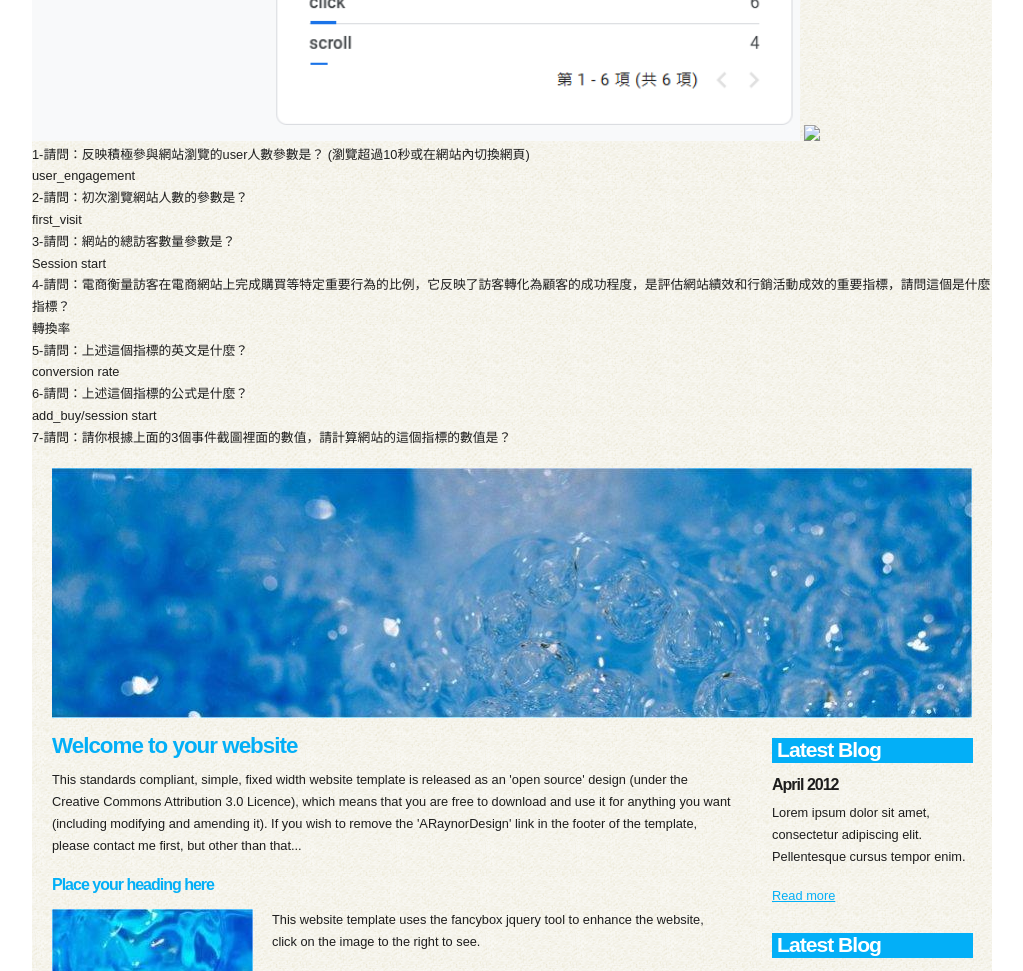
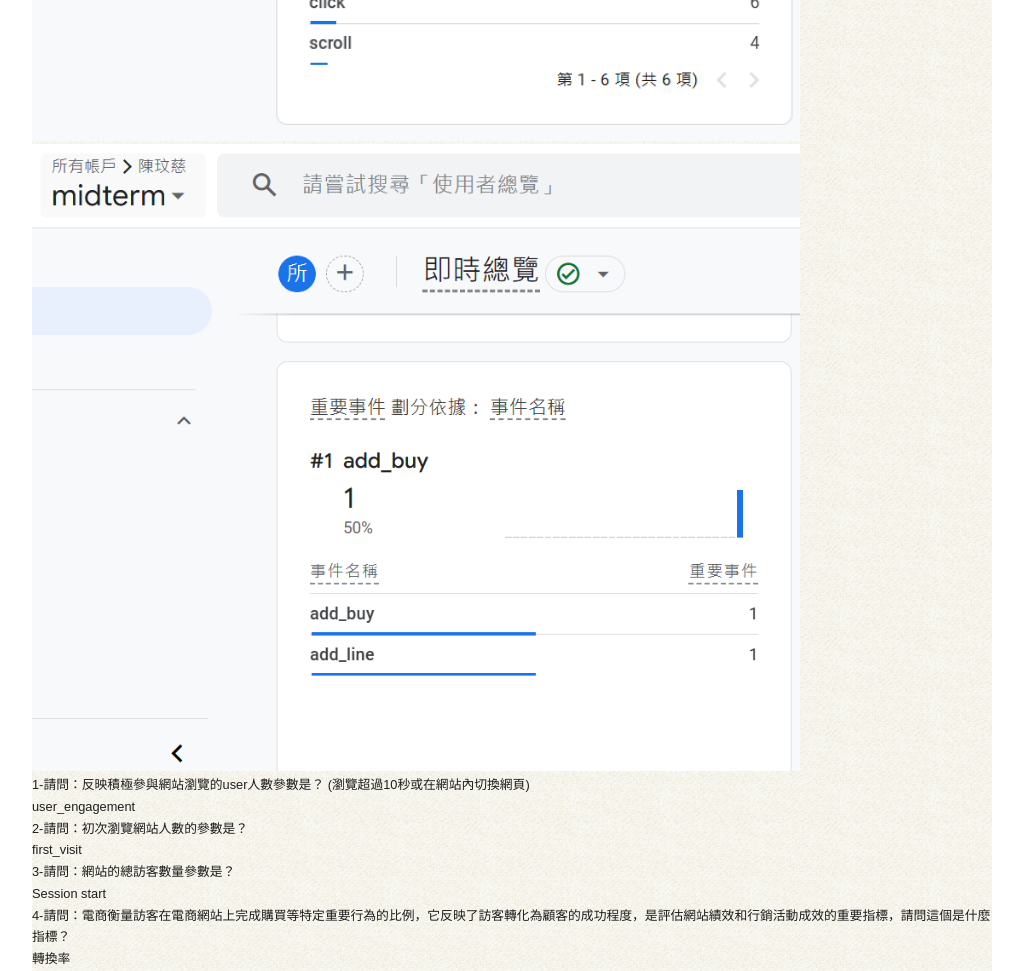
Before and after one commit to wencii/midterm, a plain HTML site: page a5.html in a window 1280 px wide. Shown: the part 1260-2231 px from the top of the page, without its empty margins (128-1151 px from the left). Drawn offline with Linux system fonts and the light colour scheme.

Commit message:
Add files via upload

```diff
--- a/a5.html
+++ b/a5.html
@@ -59,7 +59,7 @@
       <a class="s3" href="https://line.me/R/ti/g/pK9Mt4GSTo">加入電商的Line群組</a>
       <img src="images/螢幕擷取畫面 2024-11-20 145928.png" width="80%">
       <img src="images/螢幕擷取畫面 2024-11-20 150021.png" width="80%">
-      <img src="images" width="80%">
+      <img src="images/螢幕擷取畫面 2024-11-20 151835.png" width="80%">
       <p>
         1-請問：反映積極參與網站瀏覽的user人數參數是？ (瀏覽超過10秒或在網站內切換網頁)
         <br>
@@ -87,6 +87,7 @@
           <br>
         7-請問：請你根據上面的3個事件截圖裡面的數值，請計算網站的這個指標的數值是？
         <br>
+        1/10=0.1
         </p>
 	  <div id="banner_image">
 	    <div id="slider-wrapper">
```
Also changed, not shown: images/螢幕擷取畫面 2024-11-20 151835.png (added).
